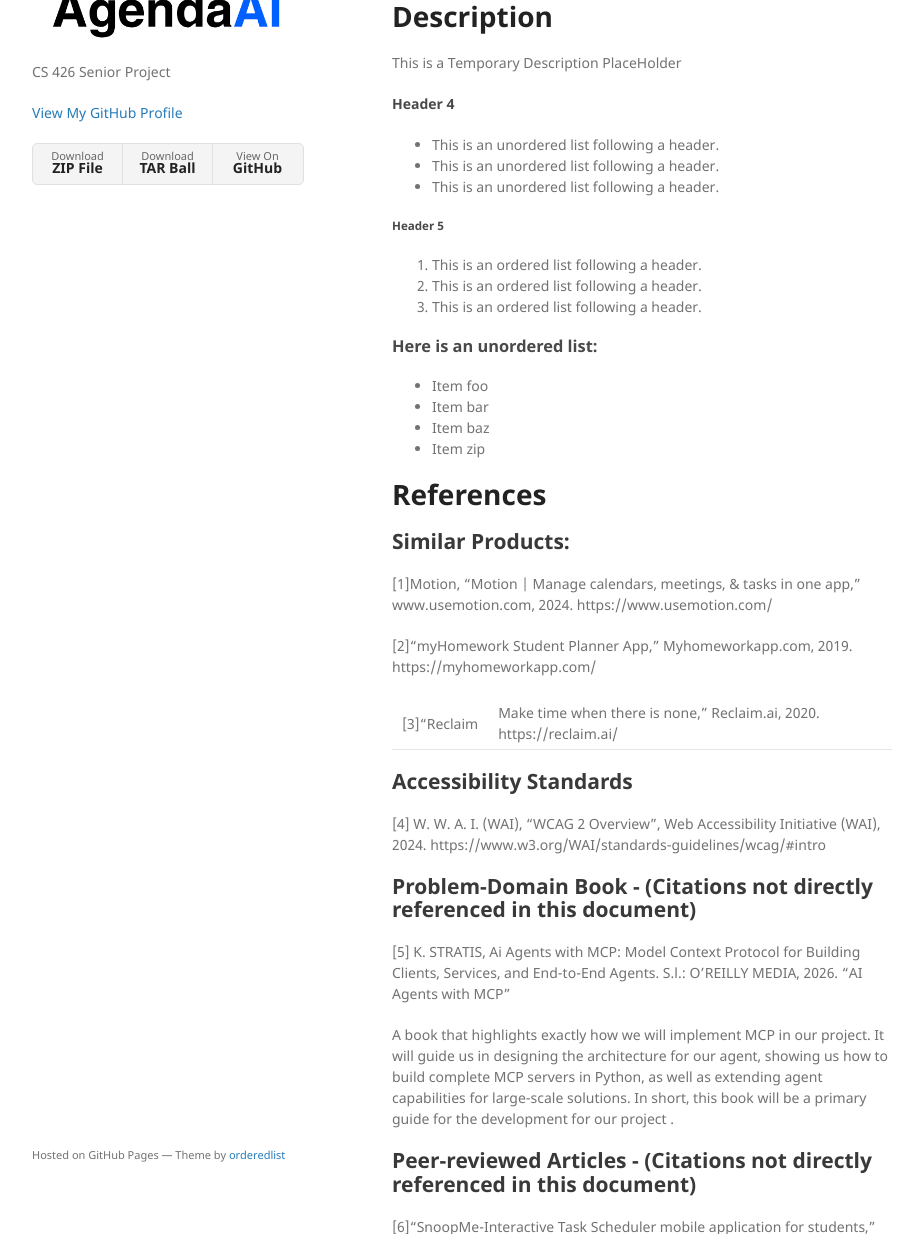
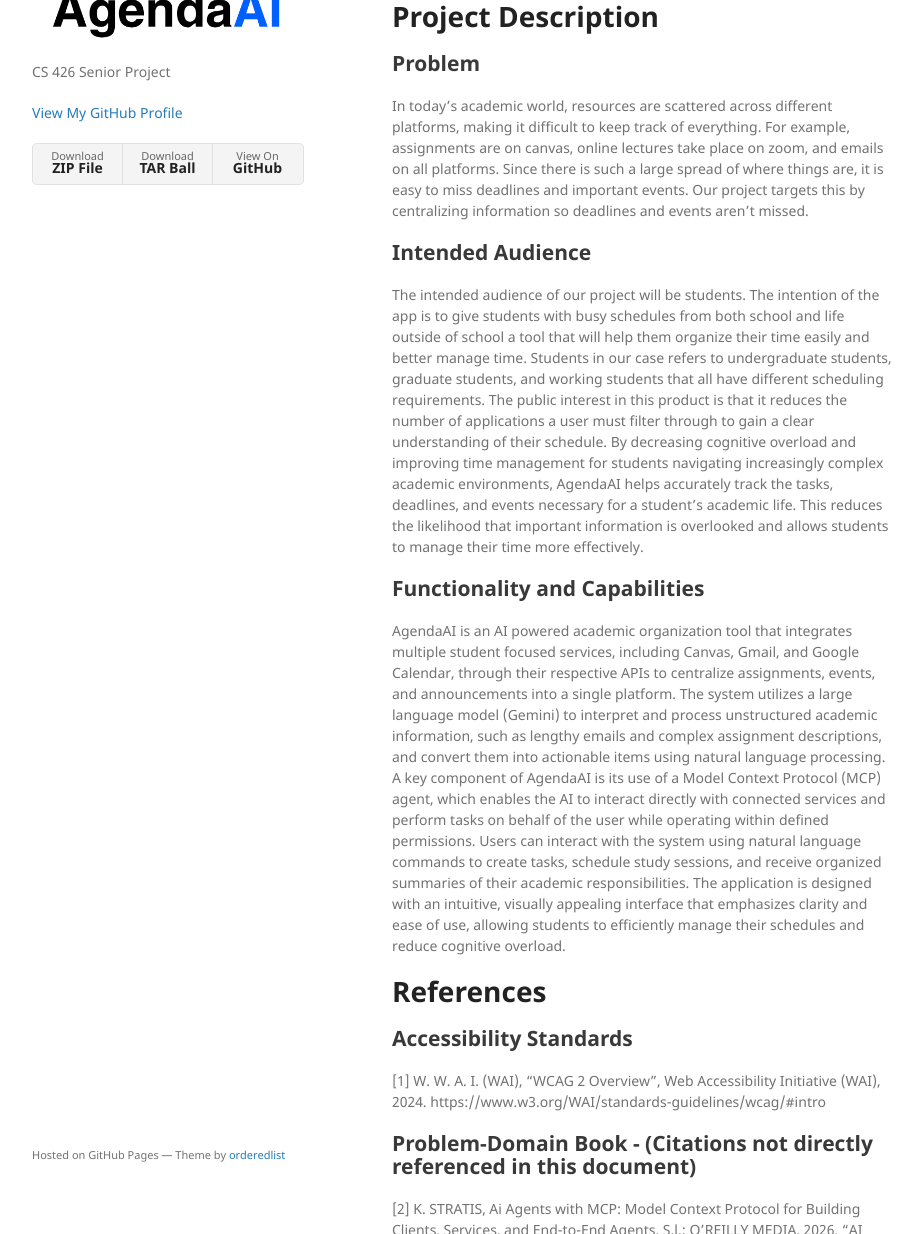
Before and after one commit to SeniorProjectsAgendaAI/SeniorProjectsAgendaAI.github.io, a Jekyll site: the page built from index.md, in a window 1280 px wide and 1400 px high, scrolled down 716 px, cut to the strip 166-1400 px from the top of the window. Shown: the whole strip, without its empty margins (178-1099 px from the left). Built offline with Jekyll 4.4.1, drawn with Linux system fonts in a browser that asks for light colours; some of the changed text lies outside the part shown.

Commit message:
Revise project details and update references
Updated project description, intended audience, and functionality details for AgendaAI. Revised references and accessibility standards.

```diff
--- a/index.md
+++ b/index.md
@@ -23,11 +23,25 @@ layout: default
 # Demo Video
 <iframe width="560" height="315" src="https://www.youtube.com/embed/wdLXmoTWq3k?si=wzcOlBFSYZdvI0o9" title="YouTube video player" frameborder="0" allow="accelerometer; autoplay; clipboard-write; encrypted-media; gyroscope; picture-in-picture; web-share" referrerpolicy="strict-origin-when-cross-origin" allowfullscreen></iframe>
 
-# Description
-This is a Temporary Description PlaceHolder
+# Project Description
+## Problem
+
+In today’s academic world, resources are scattered across different platforms, making it difficult to keep track of everything. For example, assignments are on canvas, online lectures take place on zoom, and emails on all platforms. Since there is such a large spread of where things are, it is easy to miss deadlines and important events. Our project targets this by centralizing information so deadlines and events aren't missed.
+
+
+## Intended Audience
+
+The intended audience of our project will be students. The intention of the app is to give students with busy schedules from both school and life outside of school a tool that will help them organize their time easily and better manage time. Students in our case refers to undergraduate students, graduate students, and working students that all have different
+scheduling requirements. The public interest in this product is that it reduces the number of applications a user must filter through to gain a clear understanding of their schedule. By decreasing cognitive overload and improving time management for students navigating increasingly complex academic environments, AgendaAI helps accurately track the tasks, deadlines, and events necessary for a student’s academic life. This reduces the likelihood that important information is overlooked and allows students to manage their time more effectively.
+
+
+## Functionality and Capabilities
+
+AgendaAI is an AI powered academic organization tool that integrates multiple student focused services, including Canvas, Gmail, and Google Calendar, through their respective APIs to centralize assignments, events, and announcements into a single platform. The system utilizes a large language model (Gemini) to interpret and process unstructured academic information, such as lengthy emails and complex assignment descriptions, and convert them into actionable items using natural language processing. A key component of AgendaAI is its use of a Model Context Protocol (MCP) agent, which enables the AI to interact directly with connected services and perform tasks on behalf of the user while operating within defined permissions. Users can interact with the system using natural language commands to create tasks, schedule study sessions, and receive organized summaries of their academic responsibilities. The application is designed with an intuitive, visually appealing interface that emphasizes clarity and ease of use, allowing students to efficiently manage their schedules and reduce cognitive overload.
 
 
 
+<!--
 #### Header 4
 
 *   This is an unordered list following a header.
@@ -46,38 +60,31 @@ This is a Temporary Description PlaceHolder
 *   Item bar
 *   Item baz
 *   Item zip
-
+-->
 
 # References
-## Similar Products:
-[1]Motion, “Motion | Manage calendars, meetings, & tasks in one app,” www.usemotion.com, 2024. https://www.usemotion.com/
-
-[2]“myHomework Student Planner App,” Myhomeworkapp.com, 2019. https://myhomeworkapp.com/
-
-[3]“Reclaim | Make time when there is none,” Reclaim.ai, 2020. https://reclaim.ai/
-
 ## Accessibility Standards
-[4] W. W. A. I. (WAI), “WCAG 2 Overview”, Web Accessibility Initiative (WAI), 2024.
+[1] W. W. A. I. (WAI), “WCAG 2 Overview”, Web Accessibility Initiative (WAI), 2024.
 https://www.w3.org/WAI/standards-guidelines/wcag/#intro
 
 ## Problem-Domain Book - (Citations not directly referenced in this document)
-[5] K. STRATIS, Ai Agents with MCP: Model Context Protocol for Building Clients, Services, and End-to-End Agents. S.l.: O’REILLY MEDIA, 2026.
+[2] K. STRATIS, Ai Agents with MCP: Model Context Protocol for Building Clients, Services, and End-to-End Agents. S.l.: O’REILLY MEDIA, 2026.
 “AI Agents with MCP”
 
 A book that highlights exactly how we will implement MCP in our project. It will guide us in designing the architecture for our agent, showing us how to build complete MCP servers in Python, as well as extending agent capabilities for large-scale solutions. In short, this book will be a primary guide for the development for our project
 .
 ## Peer-reviewed Articles  - (Citations not directly referenced in this document)
-[6]“SnoopMe-Interactive Task Scheduler mobile application for students,” IEEE Conference Publication | IEEE Xplore, Jan. 01, 2019. https://ieeexplore.ieee.org/abstract/document/8945836
+[3]“SnoopMe-Interactive Task Scheduler mobile application for students,” IEEE Conference Publication | IEEE Xplore, Jan. 01, 2019. https://ieeexplore.ieee.org/abstract/document/8945836
 This paper introduces "SnoopMe,"
 
 A mobile app designed to improve student time management by addressing smartphone distractions. The app functions as a smart scheduler, allowing students to set tasks and deadlines. Uniquely, it also monitors their mobile app usage, provides graphical reports, and sends alerts recommending they restrict phone use to complete their work. A study of 30 undergraduate students who used the app for one week provided positive feedback.
 
 
-[7] J. Von Garrel and J. Mayer, “Artificial Intelligence in studies—use of ChatGPT and AI-based tools among students in Germany,” Humanities and Social Sciences Communications, vol. 10, no. 1, Nov. 2023, doi: 10.1057/s41599-023-02304-7.
+[4] J. Von Garrel and J. Mayer, “Artificial Intelligence in studies—use of ChatGPT and AI-based tools among students in Germany,” Humanities and Social Sciences Communications, vol. 10, no. 1, Nov. 2023, doi: 10.1057/s41599-023-02304-7.
 
 The research on 875 students in Germany reported that 80% of students use AI for tasks like clarifying concepts, writing, and literature. Perceived usefulness was the primary prediction for students to start using AI in their school work. Almost half of all students surveyed mention that ChatGPT was a tool they use for school work. This study shows how AI has integrated itself into a student’s schoolwork.
 
 
-[8]“Code execution with MCP: building more efficient AI agents.” https://www.anthropic.com/engineering/code-execution-with-mcp
+[5]“Code execution with MCP: building more efficient AI agents.” https://www.anthropic.com/engineering/code-execution-with-mcp
 
 The key benefit of presenting MCP servers as code APIs on a virtual filesystem is that it moves complex logic and heavy data processing out of the model's limited context window and into a dedicated secure execution environment. This approach allows the AI agent to load tools only when needed and filter enormous datasets locally.
```
